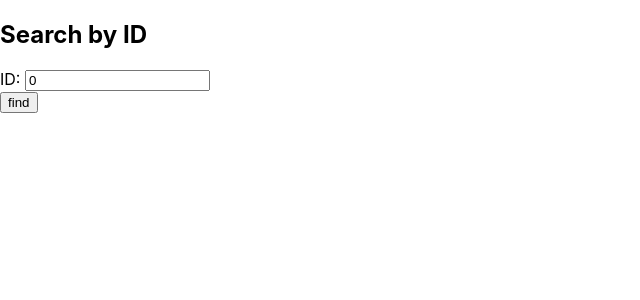
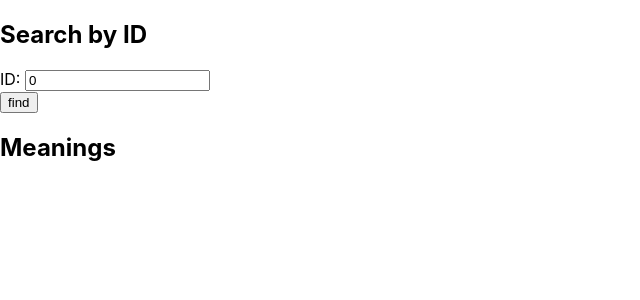
Before and after one commit to Geet-Shetty/TuluWebsite, a React (Create React App) app in the folder frontend/dictionary/: page / in a window 1280 px wide. Shown: the top 300 px of the page, without its empty margins (0-640 px from the left). Built offline with nearby package versions, Linux system fonts and the light colour scheme.

Commit message:
added start to meanings components

```diff
--- a/frontend/dictionary/src/App.js
+++ b/frontend/dictionary/src/App.js
@@ -3,6 +3,8 @@ import wordService from "./services/word";
 import { useEffect, useState } from "react";
 import SearchForm from "./components/SearchForm";
 import WordHeader from "./components/WordHeader";
+import Meanings from "./components/Meanings";
+
 function App() {
   const empty_word = {
     word: {
@@ -14,15 +16,20 @@ function App() {
     },
     meanings: [
       {
-        contexts: [String],
+        contexts: [],
         linked_context: {
-          context: String,
-          kannada: String,
-          english: String,
-          tulu: String,
-          id: Number,
+          context: "",
+          kannada: "",
+          english: "",
+          tulu: "",
+          id: 0,
         },
-        definitions: [{ kannada: [String], english: [String] }],
+        definitions: [
+          {
+            kannada: [],
+            english: [],
+          },
+        ],
       },
     ],
     variations: [
@@ -78,7 +85,7 @@ function App() {
         .getWord(id)
         .then((json_word) => {
           setWord(json_word);
-          // console.log(word);
+          console.log(word);
           // console.log(word["word"]);
           // console.log(word.word.english);
           // console.table(word);
@@ -101,7 +108,8 @@ function App() {
         handleIDChange={handleIDChange}
         newID={id}
       />
-      <WordHeader word={word} />
+      <WordHeader word={word.word} />
+      <Meanings meanings={word.meanings} />
     </>
   );
 }
--- /dev/null
+++ b/frontend/dictionary/src/components/Meanings.js
@@ -0,0 +1,11 @@
+import React from "react";
+
+let Meanings = ({ meanings }) => {
+  return (
+    <>
+      <h2>Meanings</h2>
+    </>
+  );
+};
+
+export default Meanings;
--- a/frontend/dictionary/src/components/WordHeader.js
+++ b/frontend/dictionary/src/components/WordHeader.js
@@ -1,33 +1,33 @@
 import React from "react";
 
 let WordHeader = ({ word }) => {
-  console.table(word.word);
-  let id = word.word.id ? <sup>{word.word.id}</sup> : <></>;
-  let tulu = word.word.tulu ? (
+  console.table(word);
+  let id = word.id ? <sup>{word.id}</sup> : <></>;
+  let tulu = word.tulu ? (
     <tr>
       <th>Tulu</th>
       <td class="tulu">
         {id}
-        {word.word.tulu}
+        {word.tulu}
       </td>
     </tr>
   ) : (
     <></>
   );
 
-  let english = word.word.english ? (
+  let english = word.english ? (
     <tr>
       <th>English</th>
-      <td class="english">{word.word.english}</td>
+      <td class="english">{word.english}</td>
     </tr>
   ) : (
     <></>
   );
 
-  let origin = word.word.origin ? (
+  let origin = word.origin ? (
     <tr>
       <th>Origin</th>
-      <td>{word.word.origin}</td>
+      <td>{word.origin}</td>
     </tr>
   ) : (
     <></>
```
Also changed, not shown: 1 other file (tests, documents, lock files or other folders).
